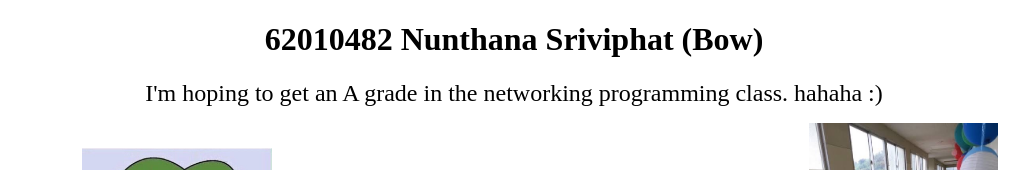
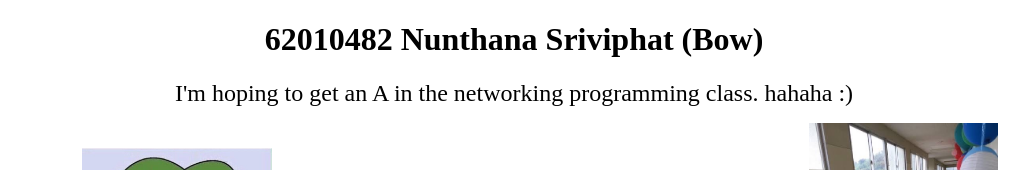
Before and after one commit to Nunthana/assignment, a plain HTML site: page index.html in a window 1280 px wide. Shown: the top 170 px of the page, without its empty margins (126-1155 px from the left). Drawn offline with Linux system fonts and the light colour scheme; grey boxes are pictures that could not be loaded.

Commit message:
Update index.html

```diff
--- a/index.html
+++ b/index.html
@@ -12,7 +12,7 @@
 
     <h1> 62010482 Nunthana Sriviphat (Bow) </h1>
     <p>
-        <font size = "5">  I'm hoping to get an A grade in the networking programming class. hahaha :) </font>
+        <font size = "5">  I'm hoping to get an A in the networking programming class. hahaha :) </font>
     </p>
 
     <image src = "cry.jpg" width="15% hight=10%" align="left" hspace = "200" vspace = "25">
```
